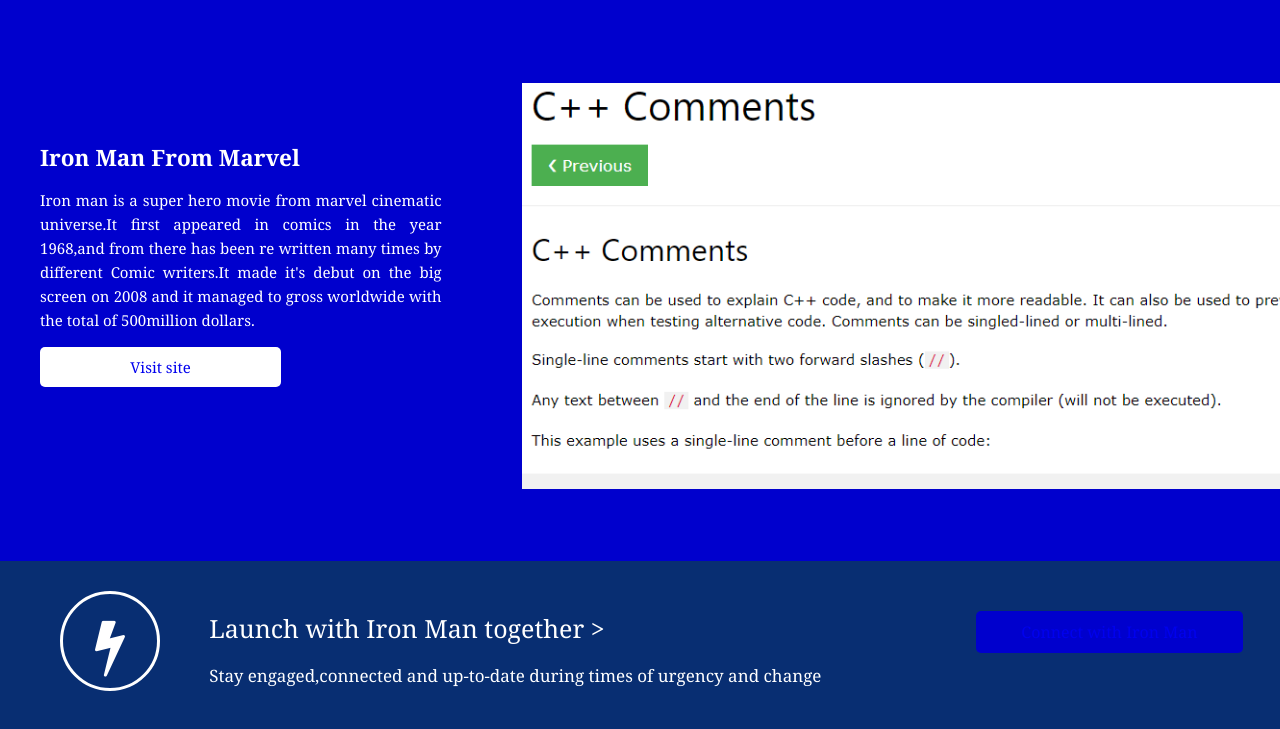
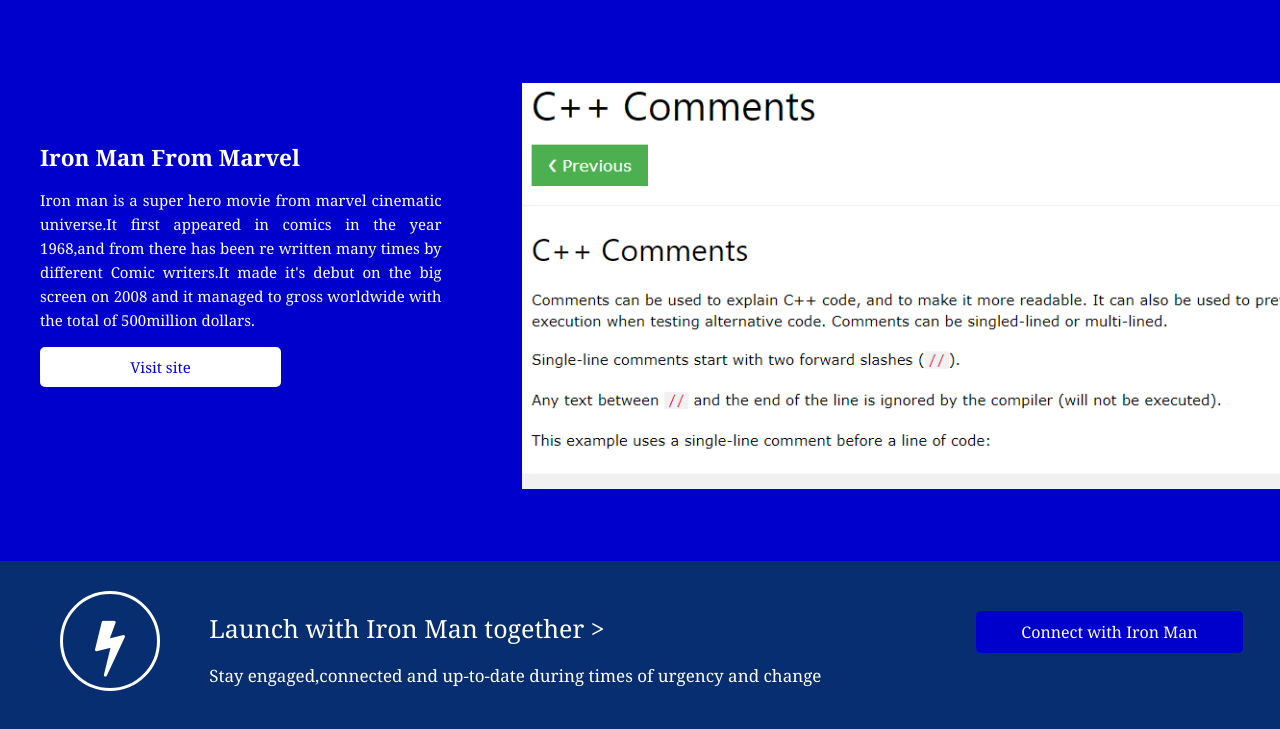
Before and after one commit to Micchjr/somto, a plain HTML site: page index.html in a window 1280 px wide. In both pictures the pointer is over the link "Connect with Iron Man". Shown: the part 123-852 px from the top of the page. Drawn offline with Linux system fonts and the light colour scheme.

Commit message:
added a last code in the css file to affect the anchor tag in css. css line 217

```diff
--- a/CSS/index.css
+++ b/CSS/index.css
@@ -211,3 +211,7 @@ body{
     background-color: mediumblue;
     color: white;
 }
+
+.launch .btn:hover a{
+    color: white;
+}
```
